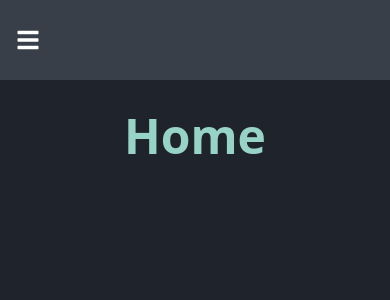
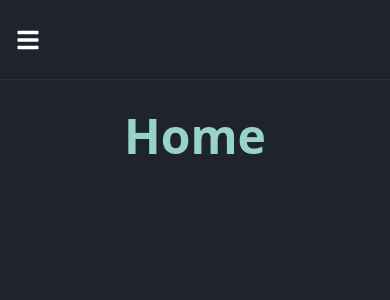
Before and after one commit to giuliadev95/typescript-blog, a React (Vite) app: page / in a window 390 px wide. Shown: the top 300 px of the page. Built offline with nearby package versions, Linux system fonts and the light colour scheme.

Commit message:
fix: Change color and border of Navbar

```diff
--- a/src/components/NavBar.tsx
+++ b/src/components/NavBar.tsx
@@ -21,8 +21,8 @@ export default function NavBar() {
     // return the body
     return(
         <>
-            {/** On Mobile */}
-            <div className="lg:hidden flex justify-start items-center gap-4 min-w-[100%] h-20 p-[1rem] fixed top-0 left-0 bg-[#383f49]">
+             {/** On Mobile */}
+            <div className="lg:hidden flex justify-start items-center gap-4 min-w-[100%] h-20 p-[1rem] fixed top-0 left-0 bg-[#1f232c] border-b-[1px] border-b-[#2b3038]">
                 {
                     !showNavbar ? (
                         <>
@@ -81,14 +81,15 @@ export default function NavBar() {
                 }
             </div>
             {/** On Desktop */}
-            <div className="hidden lg:px-16 xl:px-64 lg:flex justify-center items-center gap-4 min-w-[100%] h-20 p-[1rem] fixed top-0 left-0 bg-[#2b3038]">
+            <div className="hidden lg:px-16 xl:px-64 lg:flex justify-center items-center gap-4 min-w-[100%] h-20 p-[1rem] fixed top-0 left-0 bg-[#1f232c] border-b-[1px] border-b-[#2b3038]">
                <ul className="flex gap-10">
                     {NavBarData.map((item)=> {
                         const Icon = item.icon;
                         return(
                             <li key={item.name}>
                                 <button
-                                    className="flex items-center justify-center gap-2 text-lg text-white hover:underline cursor-pointer font-thin"                                    onClick={() => {item.onClick?.();
+                                    className="flex items-center justify-center gap-2 text-lg text-white hover:underline cursor-pointer"
+                                    onClick={() => {item.onClick?.();
                                     setShownavbar(false);
                                     }}>
                                 <Icon/>
```
